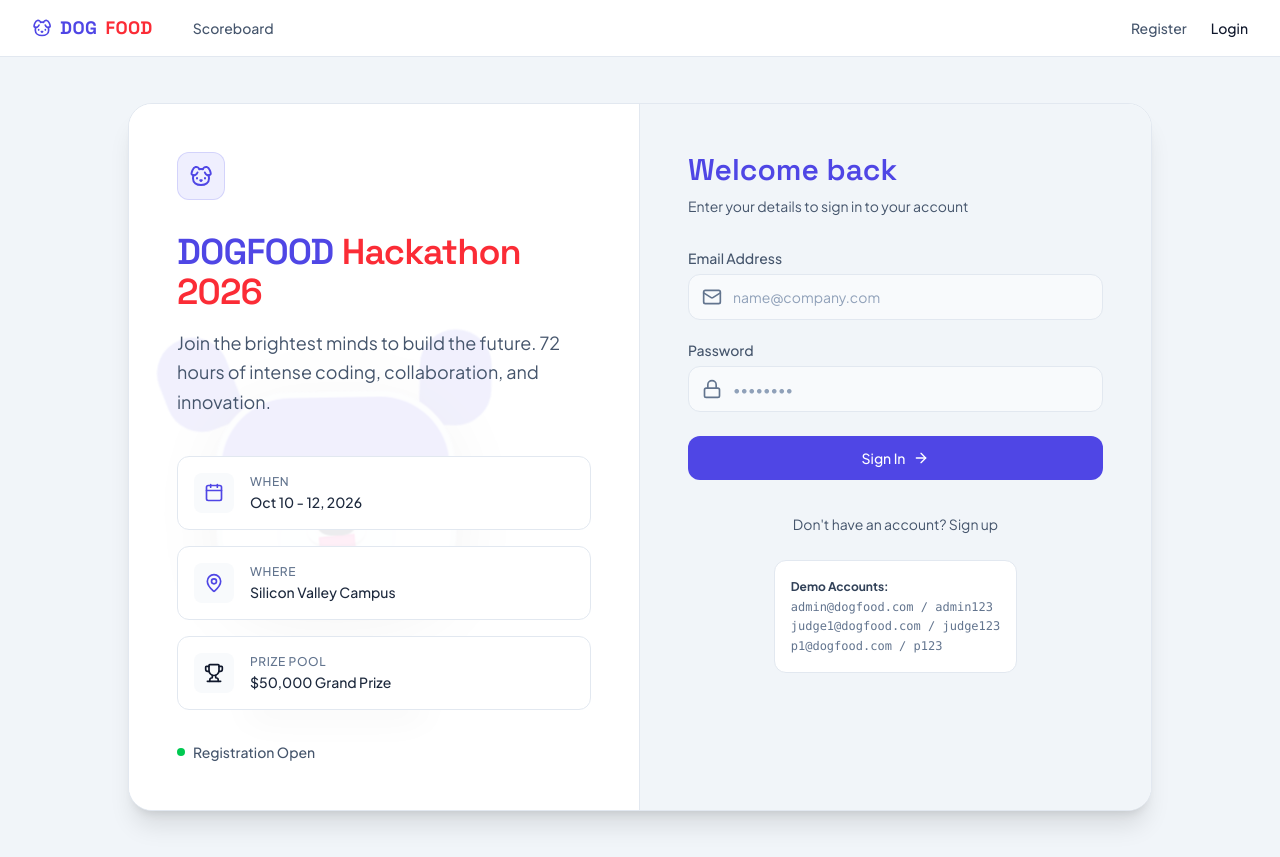
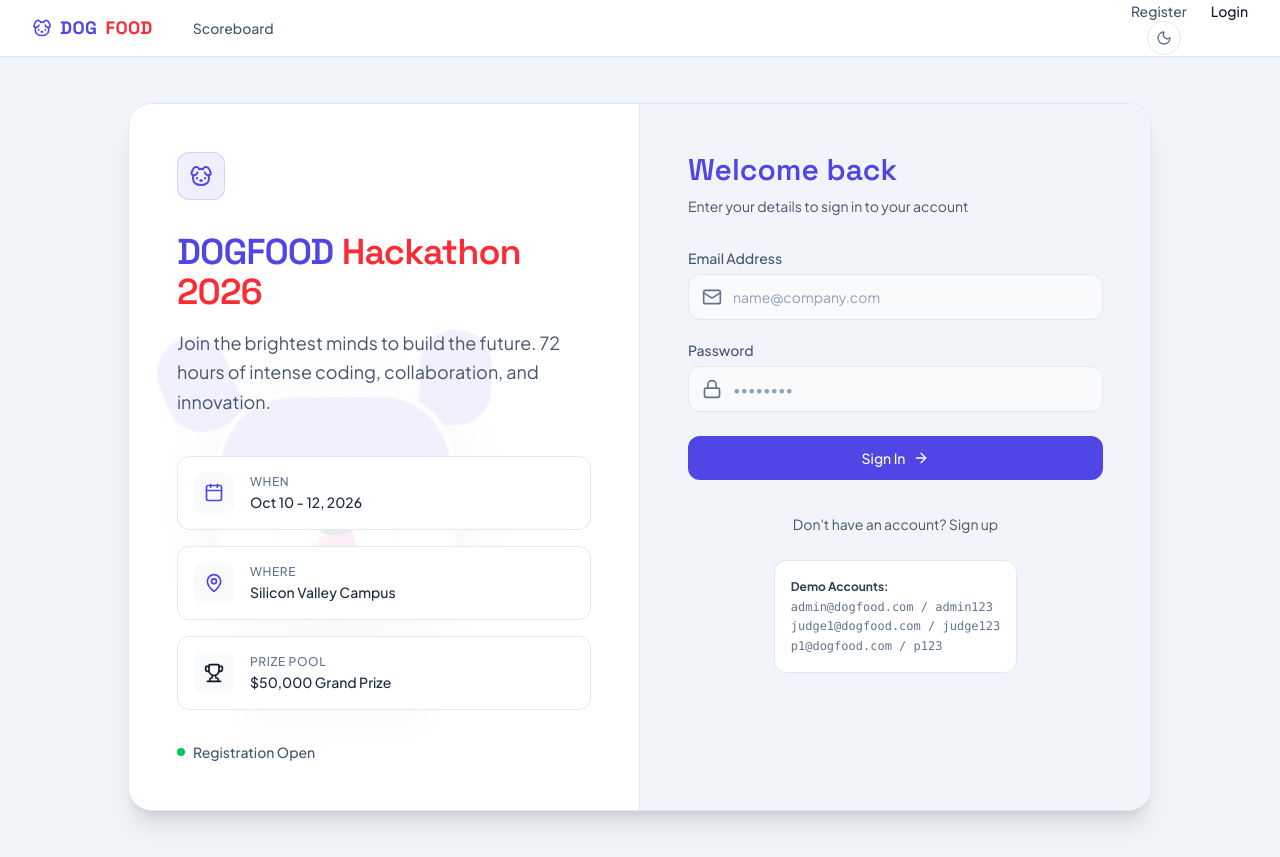
Before and after one commit to DHAYALANKANIAPPAN/Dogfood-Hackathon, a React (Vite) app in the folder frontend/: page /auth in a window 1280 px wide. Built offline with nearby package versions, Linux system fonts and the light colour scheme.

Commit message:
feat: fix admin inputs and add global dark mode toggle

```diff
--- a/frontend/src/components/AdminConfig.jsx
+++ b/frontend/src/components/AdminConfig.jsx
@@ -40,11 +40,11 @@ export default function AdminConfig() {
             <div className="space-y-4">
               <div>
                 <label className="block text-sm font-medium text-slate-700 mb-2">Hackathon Name</label>
-                <input type="text" defaultValue="Dogfood 2026" className="block w-full px-4 py-3 bg-bg-darker border border-slate-200 rounded-xl text-slate-900 placeholder-slate-400 focus:ring-2 focus:ring-red-500/50 outline-none transition-all" />
+                <input type="text" defaultValue="Dogfood 2026" className="block w-full px-4 py-3 bg-white border border-slate-200 rounded-xl text-slate-900 placeholder-slate-400 focus:ring-2 focus:ring-red-500/50 outline-none transition-all" />
               </div>
               <div>
                 <label className="block text-sm font-medium text-slate-700 mb-2">Organizer</label>
-                <input type="text" defaultValue="raptors.dev" className="block w-full px-4 py-3 bg-bg-darker border border-slate-200 rounded-xl text-slate-900 placeholder-slate-400 focus:ring-2 focus:ring-red-500/50 outline-none transition-all" />
+                <input type="text" defaultValue="raptors.dev" className="block w-full px-4 py-3 bg-white border border-slate-200 rounded-xl text-slate-900 placeholder-slate-400 focus:ring-2 focus:ring-red-500/50 outline-none transition-all" />
               </div>
             </div>
           </div>
@@ -57,21 +57,21 @@ export default function AdminConfig() {
               <div className="grid grid-cols-2 gap-4">
                 <div>
                   <label className="block text-sm font-medium text-slate-700 mb-2">Registration Opens</label>
-                  <input type="datetime-local" defaultValue="2026-08-24T00:00" className="block w-full px-4 py-3 bg-bg-darker border border-slate-200 rounded-xl text-slate-900 placeholder-slate-400 focus:ring-2 focus:ring-red-500/50 outline-none transition-all" />
+                  <input type="datetime-local" defaultValue="2026-08-24T00:00" className="block w-full px-4 py-3 bg-white border border-slate-200 rounded-xl text-slate-900 placeholder-slate-400 focus:ring-2 focus:ring-red-500/50 outline-none transition-all" />
                 </div>
                 <div>
                   <label className="block text-sm font-medium text-slate-700 mb-2">Team Formation</label>
-                  <input type="datetime-local" defaultValue="2026-09-21T00:00" className="block w-full px-4 py-3 bg-bg-darker border border-slate-200 rounded-xl text-slate-900 placeholder-slate-400 focus:ring-2 focus:ring-red-500/50 outline-none transition-all" />
+                  <input type="datetime-local" defaultValue="2026-09-21T00:00" className="block w-full px-4 py-3 bg-white border border-slate-200 rounded-xl text-slate-900 placeholder-slate-400 focus:ring-2 focus:ring-red-500/50 outline-none transition-all" />
                 </div>
               </div>
               <div className="grid grid-cols-2 gap-4">
                 <div>
                   <label className="block text-sm font-medium text-slate-700 mb-2">Hackathon Starts</label>
-                  <input type="datetime-local" defaultValue="2026-09-25T18:00" className="block w-full px-4 py-3 bg-bg-darker border border-slate-200 rounded-xl text-slate-900 placeholder-slate-400 focus:ring-2 focus:ring-red-500/50 outline-none transition-all" />
+                  <input type="datetime-local" defaultValue="2026-09-25T18:00" className="block w-full px-4 py-3 bg-white border border-slate-200 rounded-xl text-slate-900 placeholder-slate-400 focus:ring-2 focus:ring-red-500/50 outline-none transition-all" />
                 </div>
                 <div>
                   <label className="block text-sm font-medium text-slate-700 mb-2">Hackathon Ends (Deadline)</label>
-                  <input type="datetime-local" defaultValue="2026-09-28T18:00" className="block w-full px-4 py-3 bg-bg-darker border border-slate-200 rounded-xl text-slate-900 placeholder-slate-400 focus:ring-2 focus:ring-red-500/50 outline-none transition-all" />
+                  <input type="datetime-local" defaultValue="2026-09-28T18:00" className="block w-full px-4 py-3 bg-white border border-slate-200 rounded-xl text-slate-900 placeholder-slate-400 focus:ring-2 focus:ring-red-500/50 outline-none transition-all" />
                 </div>
               </div>
             </div>
@@ -91,7 +91,7 @@ export default function AdminConfig() {
 
           <div className="space-y-4">
             {tracks.map((track, index) => (
-              <div key={track.id} className="p-5 bg-bg-darker border border-slate-200 rounded-2xl relative group">
+              <div key={track.id} className="p-5 bg-white border border-slate-200 rounded-2xl relative group">
                 <button
                   onClick={() => removeTrack(track.id)}
                   className="absolute top-2 right-2 p-2 text-slate-500 hover:text-red-400 opacity-0 group-hover:opacity-100 transition-all rounded-lg hover:bg-slate-100"
--- a/frontend/src/components/Navbar.jsx
+++ b/frontend/src/components/Navbar.jsx
@@ -1,7 +1,27 @@
 import { Link, useLocation } from 'react-router-dom';
-import { Dog } from 'lucide-react';
+import { Dog, Sun, Moon } from 'lucide-react';
+import { useState, useEffect } from 'react';
 
 export default function Navbar({ role, onLogout }) {
+
+  const [isDark, setIsDark] = useState(false);
+
+  useEffect(() => {
+    if (document.documentElement.classList.contains('dark-theme')) {
+      setIsDark(true);
+    }
+  }, []);
+
+  const toggleTheme = () => {
+    if (isDark) {
+      document.documentElement.classList.remove('dark-theme');
+      setIsDark(false);
+    } else {
+      document.documentElement.classList.add('dark-theme');
+      setIsDark(true);
+    }
+  };
+
   const location = useLocation();
 
   const isActive = (path) => {
@@ -54,8 +74,12 @@ export default function Navbar({ role, onLogout }) {
                 </>
               )}
             </div>
+
+                  <button onClick={toggleTheme} className="p-2 text-slate-500 hover:text-primary-600 transition-colors rounded-full hover:bg-slate-100 ml-4 border border-slate-200">
+                    {isDark ? <Sun className="w-4 h-4" /> : <Moon className="w-4 h-4" />}
+                  </button>
+            </div>
           </div>
-        </div>
       </div>
     </nav>
   );
--- a/frontend/src/index.css
+++ b/frontend/src/index.css
@@ -54,3 +54,21 @@
   from { opacity: 0; transform: translateY(10px); }
   to { opacity: 1; transform: translateY(0); }
 }
+
+/* Quick Hackathon Dark Theme Override */
+html.dark-theme {
+  filter: invert(1) hue-rotate(180deg);
+  background-color: #111;
+}
+
+/* Revert inversion for images and media so they don't look weird */
+html.dark-theme img,
+html.dark-theme video,
+html.dark-theme svg {
+  filter: invert(1) hue-rotate(180deg);
+}
+
+/* Ensure the navbar background adjusts cleanly */
+html.dark-theme nav {
+  background-color: #fafafa;
+}
```
